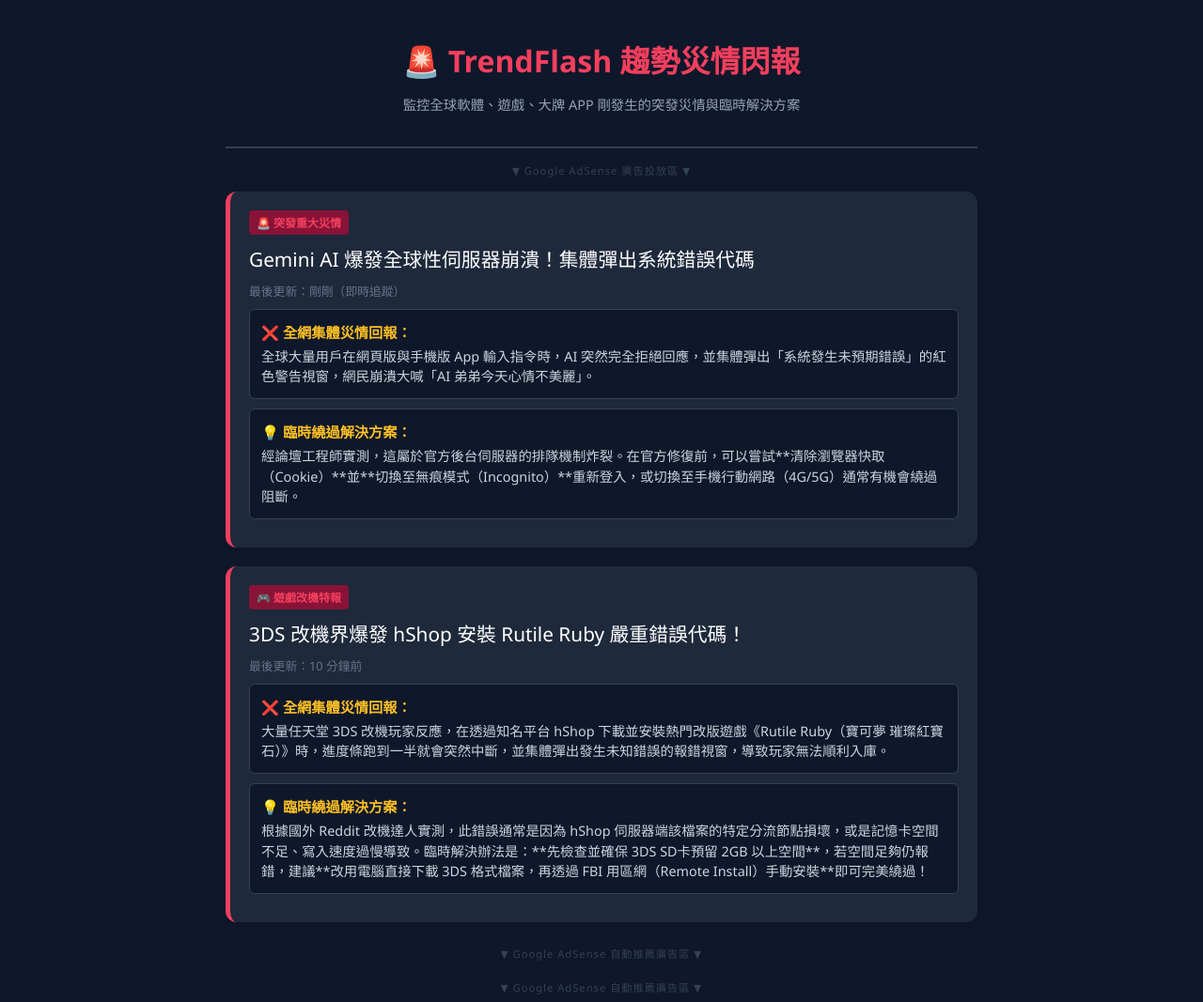
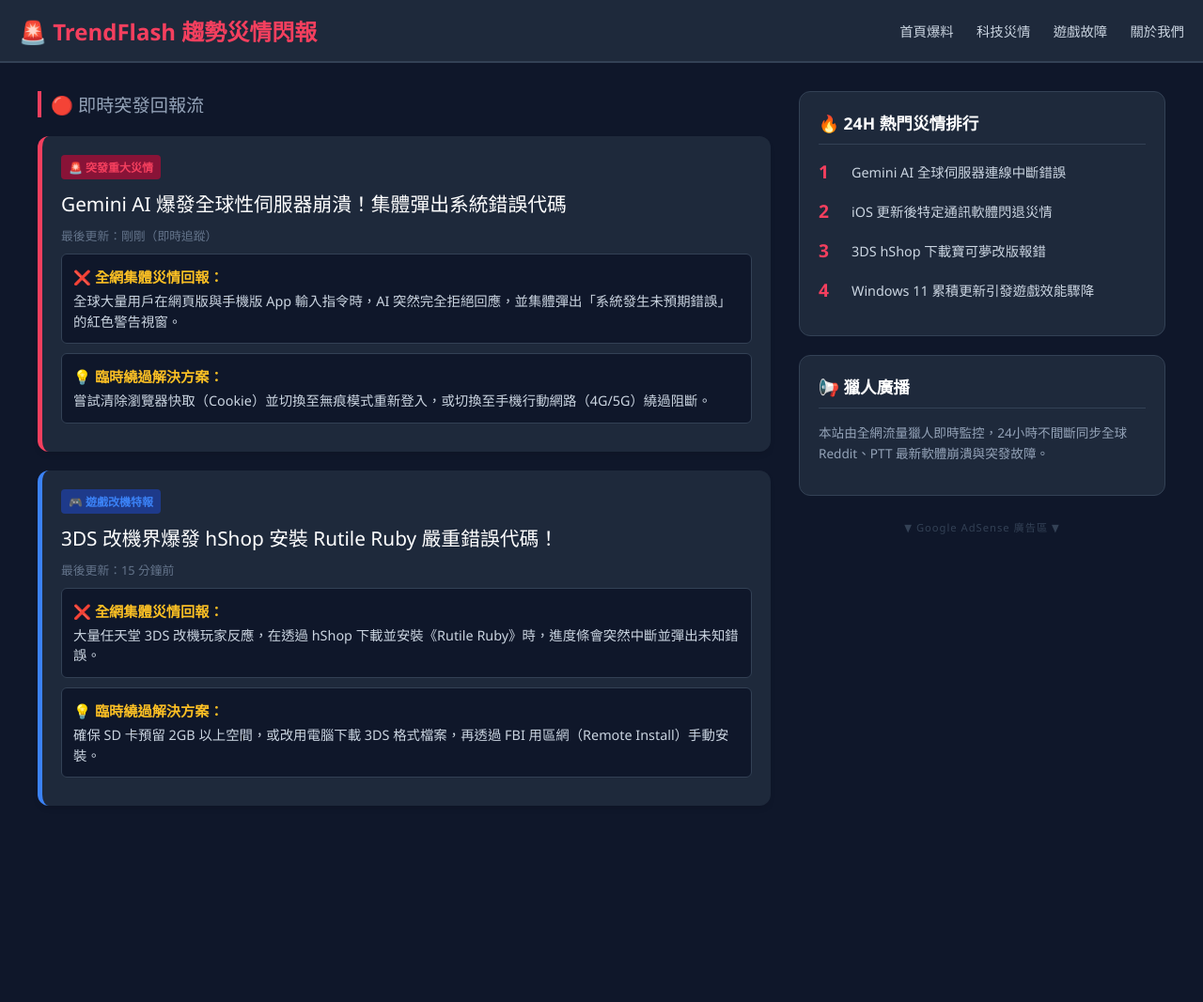
Before and after one commit to flashloot/trendflash, a plain HTML site: page index.html in a window 1280 px wide. Shown: the whole page at 94% size. After the commit the page ends 908 px from the top, so only its background shows below. Drawn offline with Linux system fonts and the light colour scheme.

Commit message:
Update index.html

```diff
--- a/index.html
+++ b/index.html
@@ -3,69 +3,127 @@
 <head>
     <meta charset="UTF-8">
     <meta name="viewport" content="width=device-width, initial-scale=1.0">
-    <title>TrendFlash 趨勢災情閃報 - 24H全球科技與遊戲災情同步</title>
+    <title>TrendFlash 趨勢災情閃報 - 全球科技與遊戲災情同步</title>
     <style>
-        body { font-family: 'Segoe UI', Tahoma, Geneva, Verdana, sans-serif; background-color: #0f172a; color: #f8fafc; margin: 0; padding: 20px; }
-        .container { max-width: 800px; margin: 0 auto; }
-        header { text-align: center; padding: 20px 0; border-bottom: 2px solid #334155; }
-        h1 { color: #f43f5e; margin: 0; font-size: 2rem; }
-        p.subtitle { color: #94a3b8; font-size: 0.9rem; }
-        .ad-space { text-align: center; padding: 5px; margin: 10px 0; color: #334155; font-size: 0.7rem; letter-spacing: 1px; }
+        body { font-family: 'Segoe UI', Tahoma, Geneva, Verdana, sans-serif; background-color: #0f172a; color: #f8fafc; margin: 0; padding: 0; }
+
+        /* 導覽列 */
+        .navbar { background: #1e293b; padding: 15px 20px; display: flex; justify-content: space-between; align-items: center; border-bottom: 2px solid #334155; }
+        .logo { font-size: 1.5rem; font-weight: bold; color: #f43f5e; text-decoration: none; }
+        .nav-links a { color: #cbd5e1; text-decoration: none; margin-left: 20px; font-size: 0.9rem; }
+        .nav-links a:hover { color: #f43f5e; }
+
+        /* 主區塊雙欄排版 */
+        .main-layout { max-width: 1200px; margin: 30px auto; padding: 0 20px; display: grid; grid-template-columns: 2fr 1fr; gap: 30px; }
+
+        /* 左側：主新聞流 */
+        .content-area { }
+        .section-title { font-size: 1.2rem; color: #94a3b8; margin-bottom: 20px; border-left: 4px solid #f43f5e; padding-left: 10px; }
+
         .card { background-color: #1e293b; border-radius: 12px; padding: 20px; margin-bottom: 20px; border-left: 5px solid #f43f5e; box-shadow: 0 4px 6px -1px rgba(0,0,0,0.1); }
-        .card-tag { background-color: #881337; color: #f43f5e; font-size: 0.75rem; padding: 4px 8px; border-radius: 4px; font-weight: bold; display: inline-block; }
+        .card.game { border-left-color: #3b82f6; }
+        .card-tag { display: inline-block; background-color: #881337; color: #f43f5e; font-size: 0.75rem; padding: 4px 8px; border-radius: 4px; font-weight: bold; }
+        .card.game .card-tag { background-color: #1e3a8a; color: #3b82f6; }
         .card-title { font-size: 1.3rem; margin: 10px 0; color: #fff; }
         .card-time { font-size: 0.8rem; color: #64748b; }
         .info-section { background: #0f172a; padding: 12px; border-radius: 6px; margin: 10px 0; border: 1px solid #334155; }
         .info-title { font-weight: bold; color: #fbbf24; font-size: 0.95rem; }
         .info-content { font-size: 0.9rem; color: #cbd5e1; margin-top: 5px; line-height: 1.5; }
+
+        /* 右側：側邊欄 */
+        .sidebar { }
+        .widget { background: #1e293b; border-radius: 12px; padding: 20px; margin-bottom: 20px; border: 1px solid #334155; }
+        .widget-title { font-size: 1.1rem; color: #fff; margin-top: 0; margin-bottom: 15px; padding-bottom: 10px; border-bottom: 1px solid #334155; }
+        .rank-item { display: flex; align-items: center; margin-bottom: 15px; font-size: 0.9rem; }
+        .rank-num { font-size: 1.2rem; font-weight: bold; color: #f43f5e; margin-right: 15px; width: 20px; }
+        .rank-text { color: #cbd5e1; text-decoration: none; }
+        .rank-text:hover { color: #fff; }
+
+        .ad-space { text-align: center; padding: 5px; margin: 10px 0; color: #334155; font-size: 0.7rem; letter-spacing: 1px; }
     </style>
 </head>
 <body>
-    <div class="container">
-        <header>
-            <h1>🚨 TrendFlash 趨勢災情閃報</h1>
-            <p class="subtitle">監控全球軟體、遊戲、大牌 APP 剛發生的突發災情與臨時解決方案</p>
-        </header>
 
-        <div class="ad-space">▼ Google AdSense 廣告投放區 ▼</div>
+    <!-- 導覽列 -->
+    <nav class="navbar">
+        <a href="#" class="logo">🚨 TrendFlash 趨勢災情閃報</a>
+        <div class="nav-links">
+            <a href="#">首頁爆料</a>
+            <a href="#">科技災情</a>
+            <a href="#">遊戲故障</a>
+            <a href="#">關於我們</a>
+        </div>
+    </nav>
 
+    <!-- 主排版結構 -->
+    <div class="main-layout">
+
+        <!-- 左邊：主要內容 -->
+        <main class="content-area">
+            <div class="section-title">🔴 即時突發回報流</div>
+
+            <!-- 卡片一 -->
             <div class="card">
                 <div class="card-tag">🚨 突發重大災情</div>
                 <div class="card-title">Gemini AI 爆發全球性伺服器崩潰！集體彈出系統錯誤代碼</div>
                 <div class="card-time">最後更新：剛剛（即時追蹤）</div>
-
                 <div class="info-section">
                     <div class="info-title">❌ 全網集體災情回報：</div>
-                <div class="info-content">全球大量用戶在網頁版與手機版 App 輸入指令時，AI 突然完全拒絕回應，並集體彈出「系統發生未預期錯誤」的紅色警告視窗，網民崩潰大喊「AI 弟弟今天心情不美麗」。</div>
+                    <div class="info-content">全球大量用戶在網頁版與手機版 App 輸入指令時，AI 突然完全拒絕回應，並集體彈出「系統發生未預期錯誤」的紅色警告視窗。</div>
+                </div>
+                <div class="info-section">
+                    <div class="info-title">💡 臨時繞過解決方案：</div>
+                    <div class="info-content">嘗試清除瀏覽器快取（Cookie）並切換至無痕模式重新登入，或切換至手機行動網路（4G/5G）繞過阻斷。</div>
+                </div>
             </div>
 
+            <!-- 卡片二 -->
+            <div class="card game">
+                <div class="card-tag">🎮 遊戲改機特報</div>
+                <div class="card-title">3DS 改機界爆發 hShop 安裝 Rutile Ruby 嚴重錯誤代碼！</div>
+                <div class="card-time">最後更新：15 分鐘前</div>
+                <div class="info-section">
+                    <div class="info-title">❌ 全網集體災情回報：</div>
+                    <div class="info-content">大量任天堂 3DS 改機玩家反應，在透過 hShop 下載並安裝《Rutile Ruby》時，進度條會突然中斷並彈出未知錯誤。</div>
+                </div>
                 <div class="info-section">
                     <div class="info-title">💡 臨時繞過解決方案：</div>
-                <div class="info-content">經論壇工程師實測，這屬於官方後台伺服器的排隊機制炸裂。在官方修復前，可以嘗試**清除瀏覽器快取（Cookie）**並**切換至無痕模式（Incognito）**重新登入，或切換至手機行動網路（4G/5G）通常有機會繞過阻斷。</div>
+                    <div class="info-content">確保 SD 卡預留 2GB 以上空間，或改用電腦下載 3DS 格式檔案，再透過 FBI 用區網（Remote Install）手動安裝。</div>
                 </div>
             </div>
-<div class="card">
-            <div class="card-tag">🎮 遊戲改機特報</div>
-            <div class="card-title">3DS 改機界爆發 hShop 安裝 Rutile Ruby 嚴重錯誤代碼！</div>
-            <div class="card-time">最後更新：10 分鐘前</div>
+        </main>
 
-            <div class="info-section">
-                <div class="info-title">❌ 全網集體災情回報：</div>
-                <div class="info-content">大量任天堂 3DS 改機玩家反應，在透過知名平台 hShop 下載並安裝熱門改版遊戲《Rutile Ruby（寶可夢 璀璨紅寶石）》時，進度條跑到一半就會突然中斷，並集體彈出發生未知錯誤的報錯視窗，導致玩家無法順利入庫。</div>
+        <!-- 右邊：側邊欄 -->
+        <aside class="sidebar">
+            <div class="widget">
+                <h3 class="widget-title">🔥 24H 熱門災情排行</h3>
+                <div class="rank-item">
+                    <span class="rank-num">1</span>
+                    <a href="#" class="rank-text">Gemini AI 全球伺服器連線中斷錯誤</a>
+                </div>
+                <div class="rank-item">
+                    <span class="rank-num">2</span>
+                    <a href="#" class="rank-text">iOS 更新後特定通訊軟體閃退災情</a>
+                </div>
+                <div class="rank-item">
+                    <span class="rank-num">3</span>
+                    <a href="#" class="rank-text">3DS hShop 下載寶可夢改版報錯</a>
+                </div>
+                <div class="rank-item">
+                    <span class="rank-num">4</span>
+                    <a href="#" class="rank-text">Windows 11 累積更新引發遊戲效能驟降</a>
+                </div>
             </div>
 
-            <div class="info-section">
-                <div class="info-title">💡 臨時繞過解決方案：</div>
-                <div class="info-content">根據國外 Reddit 改機達人實測，此錯誤通常是因為 hShop 伺服器端該檔案的特定分流節點損壞，或是記憶卡空間不足、寫入速度過慢導致。臨時解決辦法是：**先檢查並確保 3DS SD卡預留 2GB 以上空間**，若空間足夠仍報錯，建議**改用電腦直接下載 3DS 格式檔案，再透過 FBI 用區網（Remote Install）手動安裝**即可完美繞過！</div>
+            <div class="widget">
+                <h3 class="widget-title">📢 獵人廣播</h3>
+                <p style="font-size: 0.85rem; color: #94a3b8; line-height: 1.6;">本站由全網流量獵人即時監控，24小時不間斷同步全球 Reddit、PTT 最新軟體崩潰與突發故障。</p>
             </div>
+
+            <div class="ad-space">▼ Google AdSense 廣告區 ▼</div>
+        </aside>
+
     </div>
-        <!-- 這裡放第二個 Google 廣告 -->
-        <div class="ad-space">▼ Google AdSense 自動推薦廣告區 ▼</div>
-    </div>
+
 </body>
 </html>
-
-        <div class="ad-space">▼ Google AdSense 自動推薦廣告區 ▼</div>
-    </div>
-</body>
-</html>
```
Lines whose indentation alone changed are shown as unchanged.
